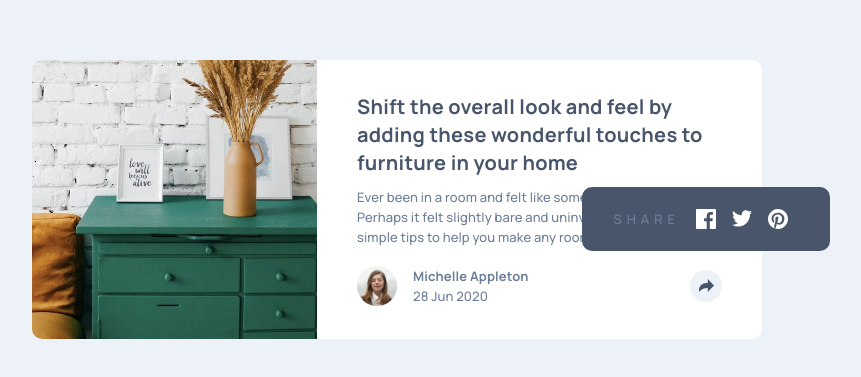
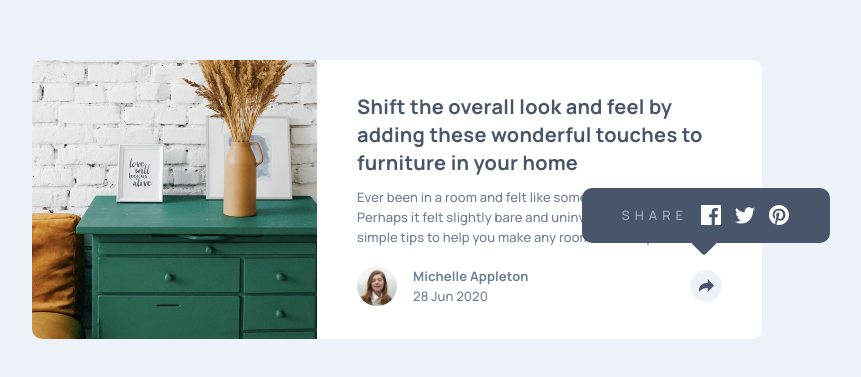
Before and after one commit to Jomagene/article-preview-component, a plain HTML site: page index.html in a window 1280 px wide. Shown: the part 201-578 px from the top of the page, without its empty margins (243-1104 px from the left). Drawn offline with Linux system fonts and the light colour scheme.

Commit message:
Implement and place the tooltip's carret

```diff
--- a/index.html
+++ b/index.html
@@ -69,6 +69,13 @@
                   fill="#FFF"
                   d="M10 0C4.478 0 0 4.477 0 10c0 4.237 2.636 7.855 6.356 9.312-.088-.791-.167-2.005.035-2.868.182-.78 1.172-4.97 1.172-4.97s-.299-.6-.299-1.486c0-1.39.806-2.428 1.81-2.428.852 0 1.264.64 1.264 1.408 0 .858-.545 2.14-.828 3.33-.236.995.5 1.807 1.48 1.807 1.778 0 3.144-1.874 3.144-4.58 0-2.393-1.72-4.068-4.177-4.068-2.845 0-4.515 2.135-4.515 4.34 0 .859.331 1.781.745 2.281a.3.3 0 01.069.288l-.278 1.133c-.044.183-.145.223-.335.134-1.249-.581-2.03-2.407-2.03-3.874 0-3.154 2.292-6.052 6.608-6.052 3.469 0 6.165 2.473 6.165 5.776 0 3.447-2.173 6.22-5.19 6.22-1.013 0-1.965-.525-2.291-1.148l-.623 2.378c-.226.869-.835 1.958-1.244 2.621.937.29 1.931.446 2.962.446 5.522 0 10-4.477 10-10S15.522 0 10 0z" />
               </svg>
+              <svg
+                xmlns="http://www.w3.org/2000/svg"
+                viewBox="0 0 320 512"
+                class="triangle">
+                <path
+                  d="M137.4 374.6c12.5 12.5 32.8 12.5 45.3 0l128-128c9.2-9.2 11.9-22.9 6.9-34.9s-16.6-19.8-29.6-19.8L32 192c-12.9 0-24.6 7.8-29.6 19.8s-2.2 25.7 6.9 34.9l128 128z" />
+              </svg>
             </div>
             <div class="share-icon-container">
               <svg xmlns="http://www.w3.org/2000/svg" width="15" height="13">
--- a/styles/_base.scss
+++ b/styles/_base.scss
@@ -45,11 +45,15 @@ body {
     .social-links {
       display: flex;
       justify-content: space-between;
+      align-items: center;
       width: 10.9375rem;
+      padding-left: 0.5rem;
     }
 
     p {
       letter-spacing: 0.3125rem;
+      color: $grayish-blue;
+      font-size: $font-paragraph;
     }
 
     .share-icon-container {
--- a/styles/_media-queries.scss
+++ b/styles/_media-queries.scss
@@ -4,6 +4,7 @@
   body {
     min-height: 50rem;
   }
+
   article {
     flex-direction: row;
     max-width: 45.625rem;
@@ -28,25 +29,30 @@
         font-size: $font-heading-desktop;
       }
     }
-  }
-
-  body {
     .tooltip {
       position: absolute;
-      bottom: 5.5rem;
+      bottom: 6rem;
       left: 34.345rem;
-      padding: 2rem;
+      padding: 0 2rem;
       border-radius: 0.625rem;
       height: 3.4375rem;
       width: 15.5rem;
+      justify-content: center;
 
       .social-links {
         justify-content: space-between;
       }
-
       .share-icon-container {
         display: none;
       }
     }
   }
 }
+
+.triangle {
+  position: absolute;
+  width: 1.5rem;
+  bottom: -1.35rem;
+  left: 6.875rem;
+  fill: hsl(217, 19%, 35%);
+}
--- a/styles/_mobile.scss
+++ b/styles/_mobile.scss
@@ -34,10 +34,15 @@ article {
       gap: 0.625rem;
     }
 
-    div {
+    > div {
       display: flex;
       justify-content: space-between;
       align-items: center;
+    }
+    .tooltip {
+      display: flex;
+      align-items: center;
+      justify-content: space-between;
     }
     figure {
       display: flex;
```
Also changed, not shown: images/triangle.png (added), styles/index.css.
